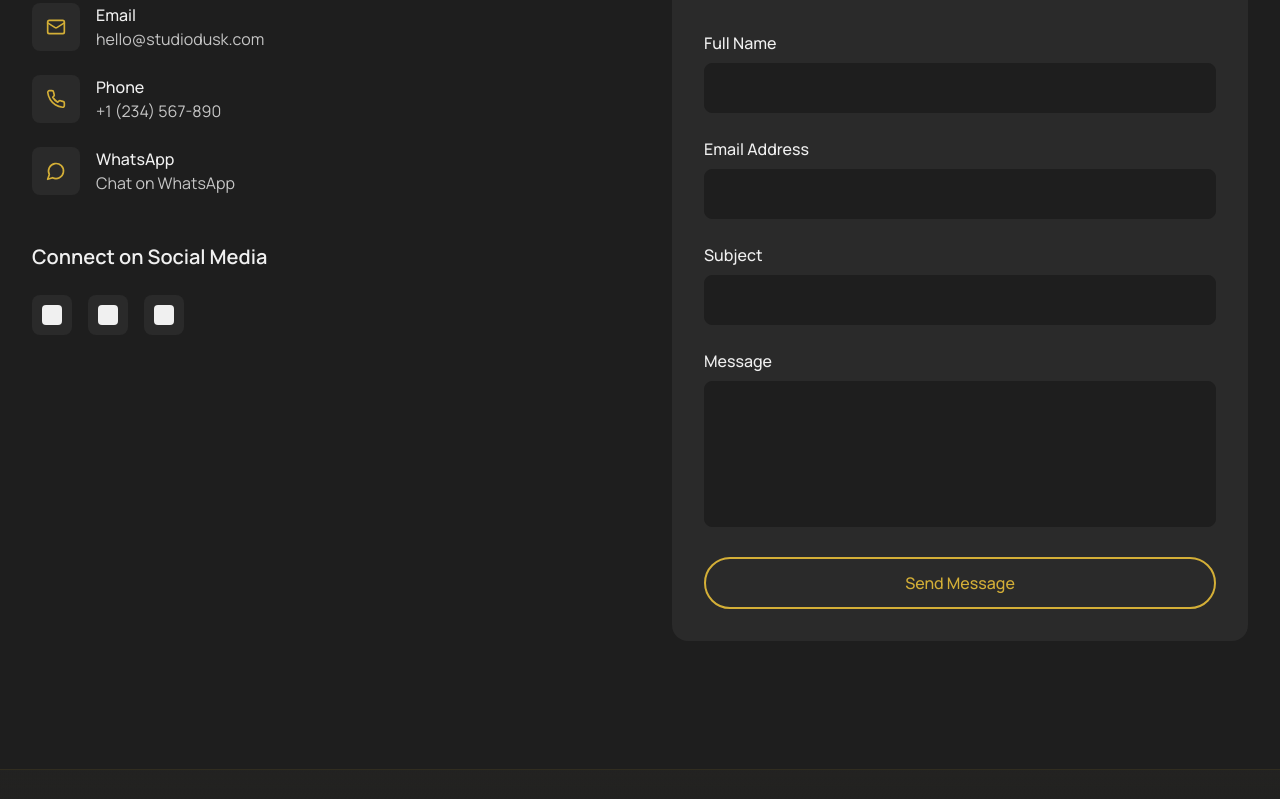
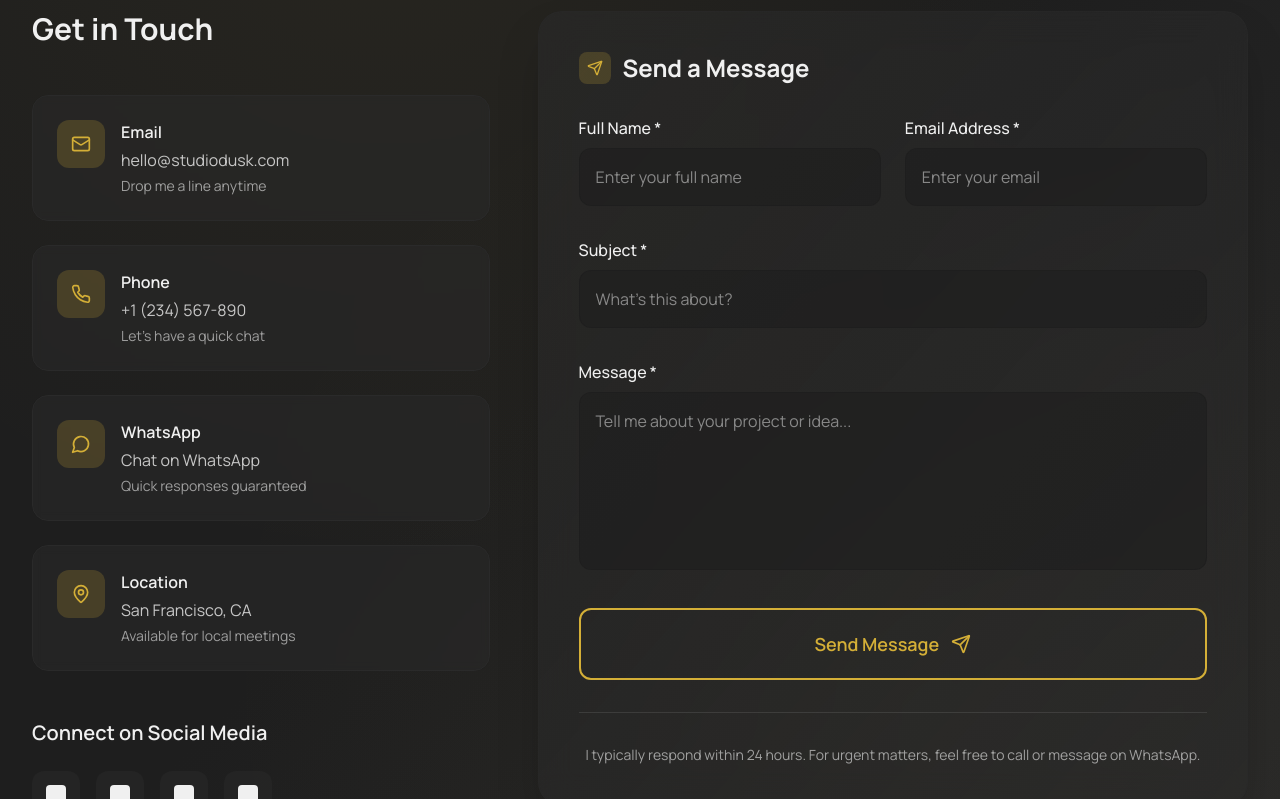
Before and after one commit to Melbin2255/studio-dusk-canvas-76, a React (Vite) app: page / in a window 1280 px wide. Shown: the part 5301-6100 px from the top of the page. Built offline with nearby package versions, Linux system fonts and the light colour scheme.

Commit message:
Enhance contact section and responsiveness
*   Improved the visual design of the contact section.
*   Ensured the portfolio is fully responsive across different screen sizes.

```diff
--- a/src/components/sections/ContactSection.tsx
+++ b/src/components/sections/ContactSection.tsx
@@ -1,6 +1,6 @@
 
 import { useState, useRef, useEffect } from 'react';
-import { Mail, Phone, MessageCircle } from 'lucide-react';
+import { Mail, Phone, MessageCircle, Send, MapPin, Clock } from 'lucide-react';
 import { useToast } from '@/hooks/use-toast';
 
 const ContactSection = () => {
@@ -11,6 +11,7 @@ const ContactSection = () => {
     subject: '',
     message: ''
   });
+  const [isSubmitting, setIsSubmitting] = useState(false);
   const sectionRef = useRef<HTMLElement>(null);
   const { toast } = useToast();
 
@@ -31,13 +32,19 @@ const ContactSection = () => {
     return () => observer.disconnect();
   }, []);
 
-  const handleSubmit = (e: React.FormEvent) => {
+  const handleSubmit = async (e: React.FormEvent) => {
     e.preventDefault();
+    setIsSubmitting(true);
+
+    // Simulate form submission
+    await new Promise(resolve => setTimeout(resolve, 1000));
+
     toast({
       title: "Message Sent!",
       description: "Thank you for reaching out. I'll get back to you soon.",
     });
     setFormData({ fullName: '', email: '', subject: '', message: '' });
+    setIsSubmitting(false);
   };
 
   const handleChange = (e: React.ChangeEvent<HTMLInputElement | HTMLTextAreaElement>) => {
@@ -47,98 +54,133 @@ const ContactSection = () => {
     }));
   };
 
+  const contactMethods = [
+    {
+      icon: Mail,
+      label: "Email",
+      value: "hello@studiodusk.com",
+      href: "mailto:hello@studiodusk.com",
+      description: "Drop me a line anytime"
+    },
+    {
+      icon: Phone,
+      label: "Phone",
+      value: "+1 (234) 567-890",
+      href: "tel:+12345678900",
+      description: "Let's have a quick chat"
+    },
+    {
+      icon: MessageCircle,
+      label: "WhatsApp",
+      value: "Chat on WhatsApp",
+      href: "#",
+      description: "Quick responses guaranteed"
+    },
+    {
+      icon: MapPin,
+      label: "Location",
+      value: "San Francisco, CA",
+      href: "#",
+      description: "Available for local meetings"
+    }
+  ];
+
   return (
-    <section ref={sectionRef} className="py-20 lg:py-32 bg-studio-charcoal">
-      <div className="container-studio">
+    <section ref={sectionRef} id="contact" className="py-16 sm:py-20 lg:py-32 bg-gradient-to-br from-studio-charcoal via-studio-charcoal to-studio-taupe relative overflow-hidden">
+      {/* Background Elements */}
+      <div className="absolute inset-0 bg-[radial-gradient(circle_at_30%_20%,rgba(212,175,55,0.05)_0%,transparent_50%)] pointer-events-none"></div>
+      <div className="absolute inset-0 bg-[radial-gradient(circle_at_70%_80%,rgba(212,175,55,0.03)_0%,transparent_50%)] pointer-events-none"></div>
+
+      <div className="container-studio relative z-10">
         {/* Section Header */}
-        <div className={`text-center mb-16 transition-all duration-1000 ${isVisible ? 'opacity-100 translate-y-0' : 'opacity-0 translate-y-8'}`}>
-          <h2 className="text-4xl lg:text-6xl font-bold text-studio-bone mb-6">
+        <div className={`text-center mb-12 sm:mb-16 lg:mb-20 transition-all duration-1000 ${isVisible ? 'opacity-100 translate-y-0' : 'opacity-0 translate-y-8'}`}>
+          <div className="inline-flex items-center gap-2 bg-studio-gold/10 text-studio-gold px-4 py-2 rounded-full text-sm font-medium mb-6">
+            <Clock size={16} />
+            Available for new projects
+          </div>
+          <h2 className="text-3xl sm:text-4xl lg:text-6xl font-bold text-studio-bone mb-4 sm:mb-6">
             Let's Create Together
           </h2>
-          <p className="text-lg lg:text-xl text-studio-bone/80 max-w-3xl mx-auto">
+          <p className="text-base sm:text-lg lg:text-xl text-studio-bone/80 max-w-2xl lg:max-w-3xl mx-auto leading-relaxed px-4 sm:px-0">
             I'm always open to discussing new projects, creative ideas, or opportunities to be part of your visions. Reach out, and let's make something extraordinary together.
           </p>
         </div>
 
-        <div className="grid lg:grid-cols-2 gap-16">
+        <div className="grid lg:grid-cols-5 gap-8 lg:gap-12">
           {/* Contact Information */}
-          <div className={`transition-all duration-1000 delay-300 ${isVisible ? 'opacity-100 translate-x-0' : 'opacity-0 -translate-x-8'}`}>
-            <h3 className="text-2xl lg:text-3xl font-bold text-studio-bone mb-8">
+          <div className={`lg:col-span-2 transition-all duration-1000 delay-300 ${isVisible ? 'opacity-100 translate-x-0' : 'opacity-0 -translate-x-8'}`}>
+            <div className="sticky top-8">
+              <h3 className="text-2xl sm:text-3xl font-bold text-studio-bone mb-8 lg:mb-12">
                 Get in Touch
               </h3>
 
-            <div className="space-y-6 mb-12">
-              <div className="flex items-center gap-4">
-                <div className="w-12 h-12 bg-studio-taupe rounded-lg flex items-center justify-center">
-                  <Mail className="text-studio-gold" size={20} />
+              {/* Contact Methods Grid */}
+              <div className="grid sm:grid-cols-2 lg:grid-cols-1 gap-4 sm:gap-6 mb-8 lg:mb-12">
+                {contactMethods.map((method, index) => (
+                  <div
+                    key={method.label}
+                    className={`group bg-studio-taupe/50 backdrop-blur-sm rounded-2xl p-4 sm:p-6 border border-studio-taupe hover:border-studio-gold/50 transition-all duration-300 hover:bg-studio-taupe/70 hover:scale-105 ${
+                      isVisible ? 'opacity-100 translate-y-0' : 'opacity-0 translate-y-4'
+                    }`}
+                    style={{ transitionDelay: `${400 + index * 100}ms` }}
+                  >
+                    <div className="flex items-start gap-4">
+                      <div className="w-12 h-12 bg-studio-gold/20 rounded-xl flex items-center justify-center group-hover:bg-studio-gold/30 transition-colors duration-300 flex-shrink-0">
+                        <method.icon className="text-studio-gold" size={20} />
                       </div>
-                <div>
-                  <p className="text-studio-bone font-medium">Email</p>
+                      <div className="flex-1 min-w-0">
+                        <p className="text-studio-bone font-semibold text-sm sm:text-base mb-1">{method.label}</p>
                         <a
-                    href="mailto:hello@studiodusk.com"
-                    className="text-studio-bone/80 hover:text-studio-gold transition-colors duration-300"
+                          href={method.href}
+                          className="text-studio-bone/80 hover:text-studio-gold transition-colors duration-300 text-sm sm:text-base block truncate group-hover:text-studio-gold"
                         >
-                    hello@studiodusk.com
+                          {method.value}
                         </a>
-                </div>
-              </div>
-
-              <div className="flex items-center gap-4">
-                <div className="w-12 h-12 bg-studio-taupe rounded-lg flex items-center justify-center">
-                  <Phone className="text-studio-gold" size={20} />
-                </div>
-                <div>
-                  <p className="text-studio-bone font-medium">Phone</p>
-                  <a
-                    href="tel:+12345678900"
-                    className="text-studio-bone/80 hover:text-studio-gold transition-colors duration-300"
-                  >
-                    +1 (234) 567-890
-                  </a>
-                </div>
-              </div>
-
-              <div className="flex items-center gap-4">
-                <div className="w-12 h-12 bg-studio-taupe rounded-lg flex items-center justify-center">
-                  <MessageCircle className="text-studio-gold" size={20} />
-                </div>
-                <div>
-                  <p className="text-studio-bone font-medium">WhatsApp</p>
-                  <span className="text-studio-bone/80">Chat on WhatsApp</span>
+                        <p className="text-studio-bone/60 text-xs sm:text-sm mt-1">{method.description}</p>
                       </div>
                     </div>
                   </div>
+                ))}
+              </div>
 
-            <div>
-              <h4 className="text-xl font-semibold text-studio-bone mb-6">
+              {/* Social Media */}
+              <div className={`transition-all duration-1000 delay-700 ${isVisible ? 'opacity-100 translate-y-0' : 'opacity-0 translate-y-4'}`}>
+                <h4 className="text-lg sm:text-xl font-semibold text-studio-bone mb-4 sm:mb-6">
                   Connect on Social Media
                 </h4>
-              <div className="flex gap-4">
-                {['instagram', 'twitter', 'linkedin'].map((social) => (
+                <div className="flex gap-3 sm:gap-4">
+                  {['instagram', 'twitter', 'linkedin', 'github'].map((social, index) => (
                     <a
                       key={social}
                       href="#"
-                    className="w-10 h-10 bg-studio-taupe rounded-lg flex items-center justify-center hover:bg-studio-gold hover:text-studio-charcoal transition-all duration-300"
+                      className="w-12 h-12 bg-studio-taupe/50 rounded-xl flex items-center justify-center hover:bg-studio-gold hover:text-studio-charcoal transition-all duration-300 hover:scale-110 group"
                     >
                       <span className="sr-only">{social}</span>
-                    <div className="w-5 h-5 bg-current rounded-sm"></div>
+                      <div className="w-5 h-5 bg-current rounded-sm group-hover:animate-pulse"></div>
                     </a>
                   ))}
                 </div>
               </div>
             </div>
+          </div>
 
           {/* Contact Form */}
-          <div className={`transition-all duration-1000 delay-500 ${isVisible ? 'opacity-100 translate-x-0' : 'opacity-0 translate-x-8'}`}>
-            <div className="bg-studio-taupe rounded-2xl p-8">
-              <h3 className="text-2xl font-bold text-studio-bone mb-8">
+          <div className={`lg:col-span-3 transition-all duration-1000 delay-500 ${isVisible ? 'opacity-100 translate-x-0' : 'opacity-0 translate-x-8'}`}>
+            <div className="bg-gradient-to-br from-studio-taupe/60 to-studio-taupe/40 backdrop-blur-lg rounded-3xl p-6 sm:p-8 lg:p-10 border border-studio-taupe/50 shadow-2xl">
+              <div className="flex items-center gap-3 mb-6 sm:mb-8">
+                <div className="w-8 h-8 bg-studio-gold/20 rounded-lg flex items-center justify-center">
+                  <Send className="text-studio-gold" size={16} />
+                </div>
+                <h3 className="text-xl sm:text-2xl font-bold text-studio-bone">
                   Send a Message
                 </h3>
+              </div>
 
-              <form onSubmit={handleSubmit} className="space-y-6">
-                <div>
-                  <label htmlFor="fullName" className="block text-studio-bone font-medium mb-2">
-                    Full Name
+              <form onSubmit={handleSubmit} className="space-y-6 sm:space-y-8">
+                <div className="grid sm:grid-cols-2 gap-6">
+                  <div className="space-y-2">
+                    <label htmlFor="fullName" className="block text-studio-bone font-medium text-sm sm:text-base">
+                      Full Name *
                     </label>
                     <input
                       type="text"
@@ -147,13 +189,14 @@ const ContactSection = () => {
                       value={formData.fullName}
                       onChange={handleChange}
                       required
-                    className="w-full px-4 py-3 bg-studio-charcoal border border-studio-charcoal rounded-lg text-studio-bone focus:border-studio-gold focus:outline-none transition-colors duration-300"
+                      className="w-full px-4 py-3 sm:py-4 bg-studio-charcoal/60 border border-studio-charcoal/60 rounded-xl text-studio-bone placeholder:text-studio-bone/50 focus:border-studio-gold focus:outline-none focus:ring-2 focus:ring-studio-gold/20 transition-all duration-300 text-sm sm:text-base"
+                      placeholder="Enter your full name"
                     />
                   </div>
 
-                <div>
-                  <label htmlFor="email" className="block text-studio-bone font-medium mb-2">
-                    Email Address
+                  <div className="space-y-2">
+                    <label htmlFor="email" className="block text-studio-bone font-medium text-sm sm:text-base">
+                      Email Address *
                     </label>
                     <input
                       type="email"
@@ -162,13 +205,15 @@ const ContactSection = () => {
                       value={formData.email}
                       onChange={handleChange}
                       required
-                    className="w-full px-4 py-3 bg-studio-charcoal border border-studio-charcoal rounded-lg text-studio-bone focus:border-studio-gold focus:outline-none transition-colors duration-300"
+                      className="w-full px-4 py-3 sm:py-4 bg-studio-charcoal/60 border border-studio-charcoal/60 rounded-xl text-studio-bone placeholder:text-studio-bone/50 focus:border-studio-gold focus:outline-none focus:ring-2 focus:ring-studio-gold/20 transition-all duration-300 text-sm sm:text-base"
+                      placeholder="Enter your email"
                     />
                   </div>
+                </div>
 
-                <div>
-                  <label htmlFor="subject" className="block text-studio-bone font-medium mb-2">
-                    Subject
+                <div className="space-y-2">
+                  <label htmlFor="subject" className="block text-studio-bone font-medium text-sm sm:text-base">
+                    Subject *
                   </label>
                   <input
                     type="text"
@@ -177,13 +222,14 @@ const ContactSection = () => {
                     value={formData.subject}
                     onChange={handleChange}
                     required
-                    className="w-full px-4 py-3 bg-studio-charcoal border border-studio-charcoal rounded-lg text-studio-bone focus:border-studio-gold focus:outline-none transition-colors duration-300"
+                    className="w-full px-4 py-3 sm:py-4 bg-studio-charcoal/60 border border-studio-charcoal/60 rounded-xl text-studio-bone placeholder:text-studio-bone/50 focus:border-studio-gold focus:outline-none focus:ring-2 focus:ring-studio-gold/20 transition-all duration-300 text-sm sm:text-base"
+                    placeholder="What's this about?"
                   />
                 </div>
 
-                <div>
-                  <label htmlFor="message" className="block text-studio-bone font-medium mb-2">
-                    Message
+                <div className="space-y-2">
+                  <label htmlFor="message" className="block text-studio-bone font-medium text-sm sm:text-base">
+                    Message *
                   </label>
                   <textarea
                     id="message"
@@ -191,18 +237,37 @@ const ContactSection = () => {
                     value={formData.message}
                     onChange={handleChange}
                     required
-                    rows={5}
-                    className="w-full px-4 py-3 bg-studio-charcoal border border-studio-charcoal rounded-lg text-studio-bone focus:border-studio-gold focus:outline-none transition-colors duration-300 resize-none"
+                    rows={6}
+                    className="w-full px-4 py-3 sm:py-4 bg-studio-charcoal/60 border border-studio-charcoal/60 rounded-xl text-studio-bone placeholder:text-studio-bone/50 focus:border-studio-gold focus:outline-none focus:ring-2 focus:ring-studio-gold/20 transition-all duration-300 resize-none text-sm sm:text-base"
+                    placeholder="Tell me about your project or idea..."
                   />
                 </div>
 
                 <button
                   type="submit"
-                  className="w-full btn-studio-primary justify-center"
+                  disabled={isSubmitting}
+                  className="w-full btn-studio-primary justify-center py-4 sm:py-5 text-base sm:text-lg font-semibold rounded-xl hover:scale-105 disabled:opacity-70 disabled:cursor-not-allowed disabled:hover:scale-100 transition-all duration-300 group"
                 >
+                  {isSubmitting ? (
+                    <div className="flex items-center gap-3">
+                      <div className="w-5 h-5 border-2 border-studio-charcoal border-t-transparent rounded-full animate-spin"></div>
+                      Sending...
+                    </div>
+                  ) : (
+                    <div className="flex items-center gap-3">
                       Send Message
+                      <Send size={20} className="group-hover:translate-x-1 transition-transform duration-300" />
+                    </div>
+                  )}
                 </button>
               </form>
+
+              {/* Additional Info */}
+              <div className="mt-6 sm:mt-8 pt-6 sm:pt-8 border-t border-studio-bone/10">
+                <p className="text-studio-bone/60 text-xs sm:text-sm text-center">
+                  I typically respond within 24 hours. For urgent matters, feel free to call or message on WhatsApp.
+                </p>
+              </div>
             </div>
           </div>
         </div>
--- a/src/index.css
+++ b/src/index.css
@@ -55,6 +55,16 @@
       radial-gradient(circle at 25% 25%, rgba(139, 94, 52, 0.05) 0%, transparent 50%),
       radial-gradient(circle at 75% 75%, rgba(212, 175, 55, 0.03) 0%, transparent 50%);
   }
+
+  /* Improved responsive typography */
+  h1, h2, h3, h4, h5, h6 {
+    @apply leading-tight;
+  }
+
+  /* Better mobile tap targets */
+  button, a {
+    @apply min-h-[44px] sm:min-h-[auto];
+  }
 }
 
 /* Component Styles */
@@ -79,19 +89,37 @@
   }
 
   .container-studio {
-    @apply max-w-7xl mx-auto px-6 lg:px-8;
+    @apply max-w-7xl mx-auto px-4 sm:px-6 lg:px-8;
   }
 
   .btn-studio-primary {
-    @apply inline-flex items-center justify-center px-8 py-3 border-2 border-studio-gold text-studio-gold hover:bg-studio-gold hover:text-studio-charcoal transition-all duration-300 rounded-full font-medium;
+    @apply inline-flex items-center justify-center px-6 sm:px-8 py-3 border-2 border-studio-gold text-studio-gold hover:bg-studio-gold hover:text-studio-charcoal transition-all duration-300 rounded-full font-medium text-sm sm:text-base;
   }
 
   .btn-studio-secondary {
-    @apply inline-flex items-center justify-center px-6 py-2 bg-studio-taupe text-studio-bone hover:bg-studio-gold hover:text-studio-charcoal transition-all duration-300 rounded-lg;
+    @apply inline-flex items-center justify-center px-4 sm:px-6 py-2 bg-studio-taupe text-studio-bone hover:bg-studio-gold hover:text-studio-charcoal transition-all duration-300 rounded-lg text-sm sm:text-base;
   }
 
   .card-studio {
-    @apply bg-studio-taupe rounded-xl p-6 border border-studio-taupe hover:border-studio-gold transition-all duration-300;
+    @apply bg-studio-taupe rounded-xl p-4 sm:p-6 border border-studio-taupe hover:border-studio-gold transition-all duration-300;
+  }
+
+  /* Responsive grid utilities */
+  .grid-responsive {
+    @apply grid grid-cols-1 sm:grid-cols-2 lg:grid-cols-3 gap-4 sm:gap-6 lg:gap-8;
+  }
+
+  .grid-responsive-2 {
+    @apply grid grid-cols-1 lg:grid-cols-2 gap-6 lg:gap-12;
+  }
+
+  /* Mobile-first responsive spacing */
+  .section-padding {
+    @apply py-12 sm:py-16 lg:py-20 xl:py-24;
+  }
+
+  .section-margin {
+    @apply mb-8 sm:mb-12 lg:mb-16;
   }
 }
 
@@ -160,6 +188,15 @@
   .link-underline:hover::after {
     transform: scaleX(1);
     transform-origin: bottom left;
+  }
+
+  /* Responsive hover effects */
+  .hover-lift {
+    @apply transition-transform duration-300 hover:scale-105 hover:-translate-y-1;
+  }
+
+  .hover-glow {
+    @apply transition-all duration-300 hover:shadow-lg hover:shadow-studio-gold/20;
   }
 }
 
@@ -283,6 +320,35 @@
   .hover\:border-studio-gold:hover {
     border-color: var(--studio-gold);
   }
+
+  /* Responsive text utilities */
+  .text-responsive-xs {
+    @apply text-xs sm:text-sm;
+  }
+
+  .text-responsive-sm {
+    @apply text-sm sm:text-base;
+  }
+
+  .text-responsive-base {
+    @apply text-base sm:text-lg;
+  }
+
+  .text-responsive-lg {
+    @apply text-lg sm:text-xl lg:text-2xl;
+  }
+
+  .text-responsive-xl {
+    @apply text-xl sm:text-2xl lg:text-3xl;
+  }
+
+  .text-responsive-2xl {
+    @apply text-2xl sm:text-3xl lg:text-4xl;
+  }
+
+  .text-responsive-3xl {
+    @apply text-3xl sm:text-4xl lg:text-5xl xl:text-6xl;
+  }
 }
 
 /* Accessibility and Browser Support */
@@ -307,7 +373,9 @@
 
 /* Enhanced focus states for accessibility */
 button:focus-visible,
-a:focus-visible {
+a:focus-visible,
+input:focus-visible,
+textarea:focus-visible {
   outline: 2px solid var(--studio-gold);
   outline-offset: 2px;
 }
@@ -329,3 +397,36 @@ a:focus-visible {
     transition-duration: 0.01ms !important;
   }
 }
+
+/* Mobile-first responsive breakpoints */
+@media (max-width: 640px) {
+  .container-studio {
+    @apply px-4;
+  }
+
+  /* Ensure proper mobile spacing */
+  section {
+    @apply px-4;
+  }
+}
+
+/* Tablet optimizations */
+@media (min-width: 641px) and (max-width: 1024px) {
+  .container-studio {
+    @apply px-6;
+  }
+}
+
+/* Desktop optimizations */
+@media (min-width: 1025px) {
+  .container-studio {
+    @apply px-8;
+  }
+}
+
+/* High DPI displays */
+@media (-webkit-min-device-pixel-ratio: 2), (min-resolution: 192dpi) {
+  .glow-gold {
+    filter: drop-shadow(0 0 15px rgba(212, 175, 55, 0.4));
+  }
+}
```
Lines whose indentation alone changed are shown as unchanged.
